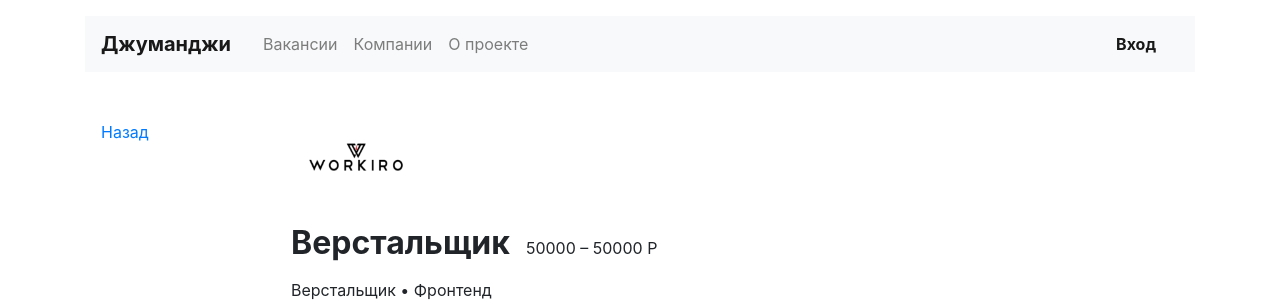
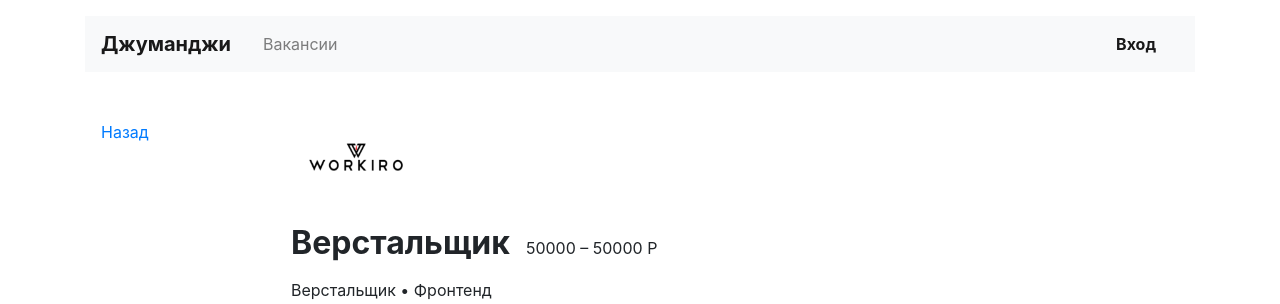
Before and after one commit to denisorionov/stepik_vacancy, a Django app: page /vacancies/30/ in a window 1280 px wide. Shown: the top 304 px of the page. Run offline with Django 3.2, Linux system fonts and the light colour scheme; data comes from the database, SQL or seed files in the repository; both versions use the stored data as it was after the commit; some libraries are stand-ins or nearby versions.

Commit message:
Initial commit

```diff
--- a/vacancy/templates/base.html
+++ b/vacancy/templates/base.html
@@ -19,12 +19,6 @@
         <ul class="navbar-nav col-10">
           <li class="nav-item">
             <a class="nav-link" href="/vacancies">Вакансии</a>
-          </li>
-          <li class="nav-item">
-            <a class="nav-link" href="#">Компании</a>
-          </li>
-          <li class="nav-item">
-            <a class="nav-link" href="#">О проекте</a>
           </li>
         </ul>{% if request.user.is_authenticated %}
         <ul class="navbar-nav col-2 justify-content-end">
--- a/vacancy/templates/vacancy/all_vacancies.html
+++ b/vacancy/templates/vacancy/all_vacancies.html
@@ -22,7 +22,7 @@
                   <p class="text-muted pt-1">{{ vacancy.published_at }}</p>
                 </div>
                 <div class="col-12 col-md-4 col-lg-3 d-flex align-items-end">
-                  <a href="/companies/{{ vacancy.company.id }}"><img src="{{ vacancy.company.logo_url|default_if_none:'#' }}" width="130" height="80" alt=""></a>
+                  <a href="/companies/{{ vacancy.company.id }}">{% if vacancy.company.logo %}<img src="{{ vacancy.company.logo_url }}" width="130" height="80" alt=""></a>{% endif %}
                 </div>
               </div>
             </div>
--- a/vacancy/templates/vacancy/company.html
+++ b/vacancy/templates/vacancy/company.html
@@ -28,7 +28,7 @@
                   <p class="text-muted pt-1">{{ vacancy.published_at }}</p>
                 </div>
                 <div class="col-12 col-md-4 col-lg-3 d-flex align-items-end">
-                  <img src="{{ company.logo_url|default_if_none:'#' }}" width="130" height="80" alt="">
+                  {% if company.logo %}<img src="{{ company.logo.url }}" width="130" height="80" alt="">{% endif %}
                 </div>
               </div>
             </div>
--- a/vacancy/templates/vacancy/vacancies.html
+++ b/vacancy/templates/vacancy/vacancies.html
@@ -21,7 +21,7 @@
                   <p class="text-muted pt-1">{{ vacancy.published_at }}</p>
                 </div>
                 <div class="col-12 col-md-4 col-lg-3 d-flex align-items-end">
-                  <a href="#"><img src="{{ vacancy.company.logo_url|default_if_none:'#' }}" width="130" height="80" alt=""></a>
+                  <a href="#">{% if vacancy.company.logo %}<img src="{{ vacancy.company.logo.url }}" width="130" height="80" alt="">{% endif %}</a>
                 </div>
               </div>
             </div>
--- a/vacancy/templates/vacancy/vacancy.html
+++ b/vacancy/templates/vacancy/vacancy.html
@@ -15,7 +15,7 @@
       </div>
       <div class="col-12 col-lg-8">
         <section class="pl-3">
-          <a href="/companies/{{ vacancy.company.id }}"><img src="{{ vacancy.company.logo.url }}" width="130" height="80" alt=""></a>
+          {% if vacancy.company.logo %}<a href="/companies/{{ vacancy.company.id }}"><img src="{{ vacancy.company.logo.url }}" width="130" height="80" alt=""></a>{% endif %}
           <div class="d-flex align-items-baseline align-content-baseline">
             <h1 class="h2 mt-4 font-weight-bold" >{{ vacancy.title }}</h1>
             <p class="m-0 pl-3">{{ vacancy.salary_min }} – {{ vacancy.salary_max }} Р</p>
```
Also changed, not shown: db.sqlite3.
